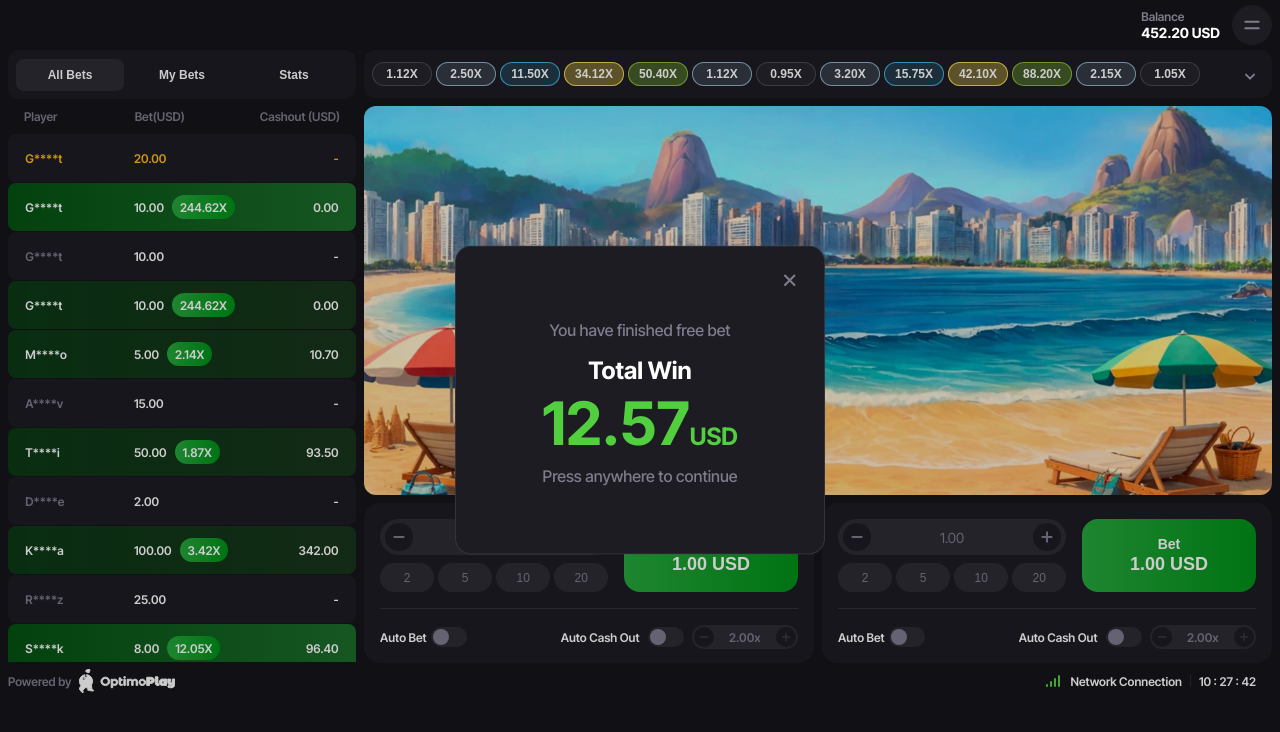
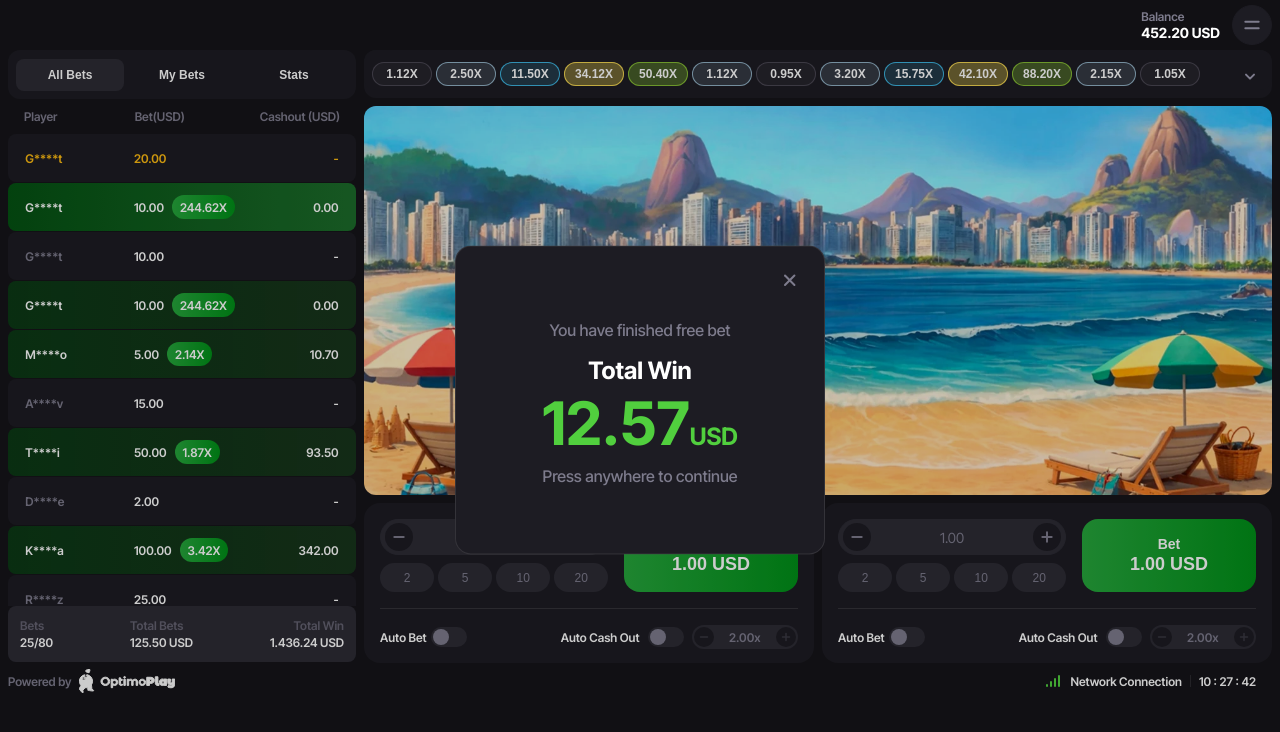
Before and after one commit to Allonos/optimogroup-task, a React (Vite) app: page / in a window 1280 px wide. Shown: the top 732 px of the page. Built offline with nearby package versions, Linux system fonts and the light colour scheme.

Commit message:
feat: bets list footer

```diff
--- a/src/components/ui/sections/BetsListSection.jsx
+++ b/src/components/ui/sections/BetsListSection.jsx
@@ -19,9 +19,7 @@ const BetsListSection = () => {
   const renderList = () => {
     switch (activeTab) {
       case 'allBets':
-        return (
-          <>
-            {betList.map((player) => (
+        return betList.map((player) => (
           <GameInfoList
             key={`${player.id}`}
             playerName={player.playerName}
@@ -31,13 +29,9 @@ const BetsListSection = () => {
             status={player.status}
             activeTab={activeTab}
           />
-            ))}
-          </>
-        );
+        ));
       case 'myBets':
-        return (
-          <>
-            {MyBetList.map((bet) => (
+        return MyBetList.map((bet) => (
           <GameInfoList
             key={`${bet.id}`}
             date={bet.date}
@@ -48,9 +42,7 @@ const BetsListSection = () => {
             status={bet.status}
             activeTab={activeTab}
           />
-            ))}
-          </>
-        );
+        ));
       case 'stats':
         return <StatsTab activeStatTab={activeStatTab} />;
     }
@@ -67,6 +59,7 @@ const BetsListSection = () => {
         {renderList()}
       </div>
 
+      {activeTab !== 'stats' && <BetsListFooter />}
       {activeTab === "stats" && (
         <BetsStatsFooter />
       )}
--- a/src/styles/gameInfo/GameInfo.css
+++ b/src/styles/gameInfo/GameInfo.css
@@ -20,11 +20,6 @@
   display: flex;
   justify-content: space-between;
   align-items: center;
-  position: absolute;
-  left: 0;
-  right: 0;
-  bottom: 0;
-  z-index: 3;
   min-height: 56px;
   padding: 12px;
   background-color: rgba(var(--bg-dark-3));
--- a/src/styles/lists/gameInfoList/GameInfoList.css
+++ b/src/styles/lists/gameInfoList/GameInfoList.css
@@ -9,7 +9,8 @@
   overflow-y: auto;
   position: relative;
   z-index: 1;
-  max-height: 650px;
+  max-height: 594px;
+  padding-bottom: 10px;
 }
 
 .game-info-list-stat {
@@ -96,7 +97,7 @@
   }
 
   .game-info-list {
-    max-height: 528px;
+    max-height: 472px;
   }
 
   .game-info-list-stat {
```
Lines whose indentation alone changed are shown as unchanged.
